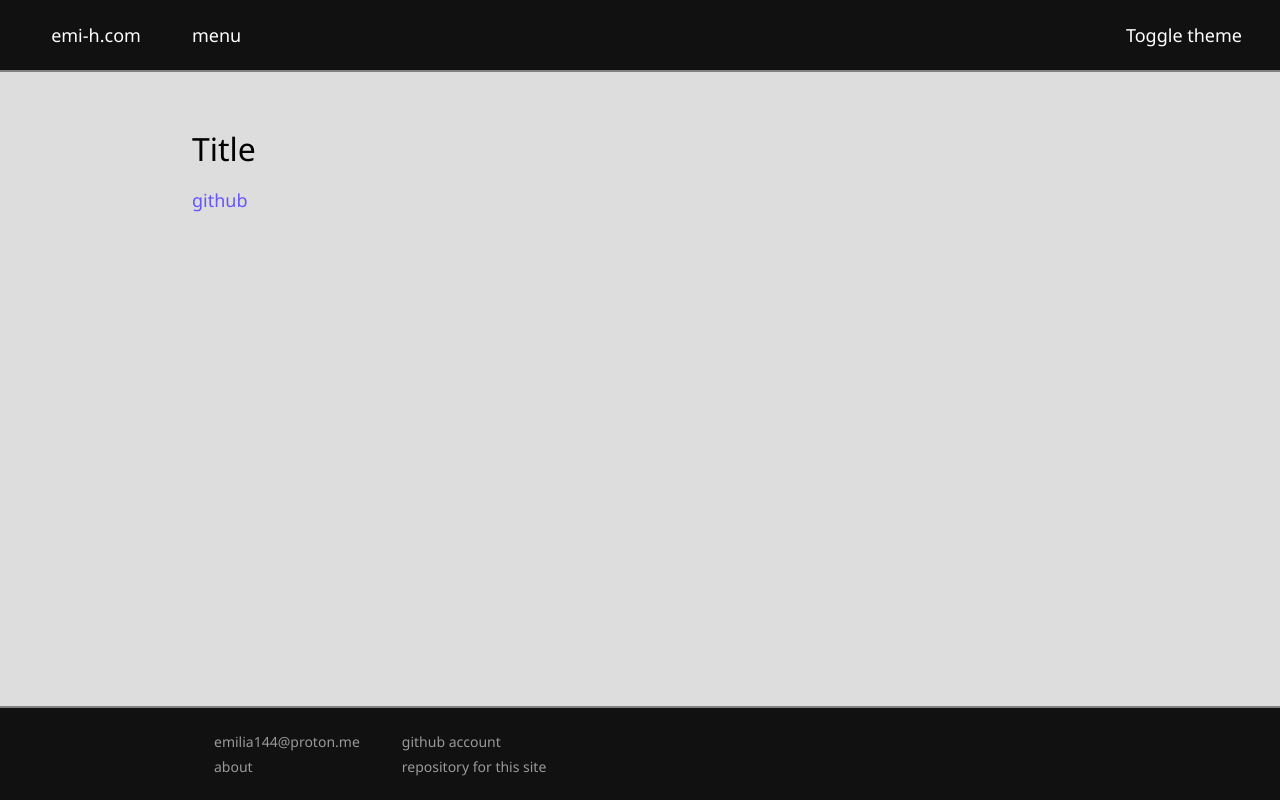
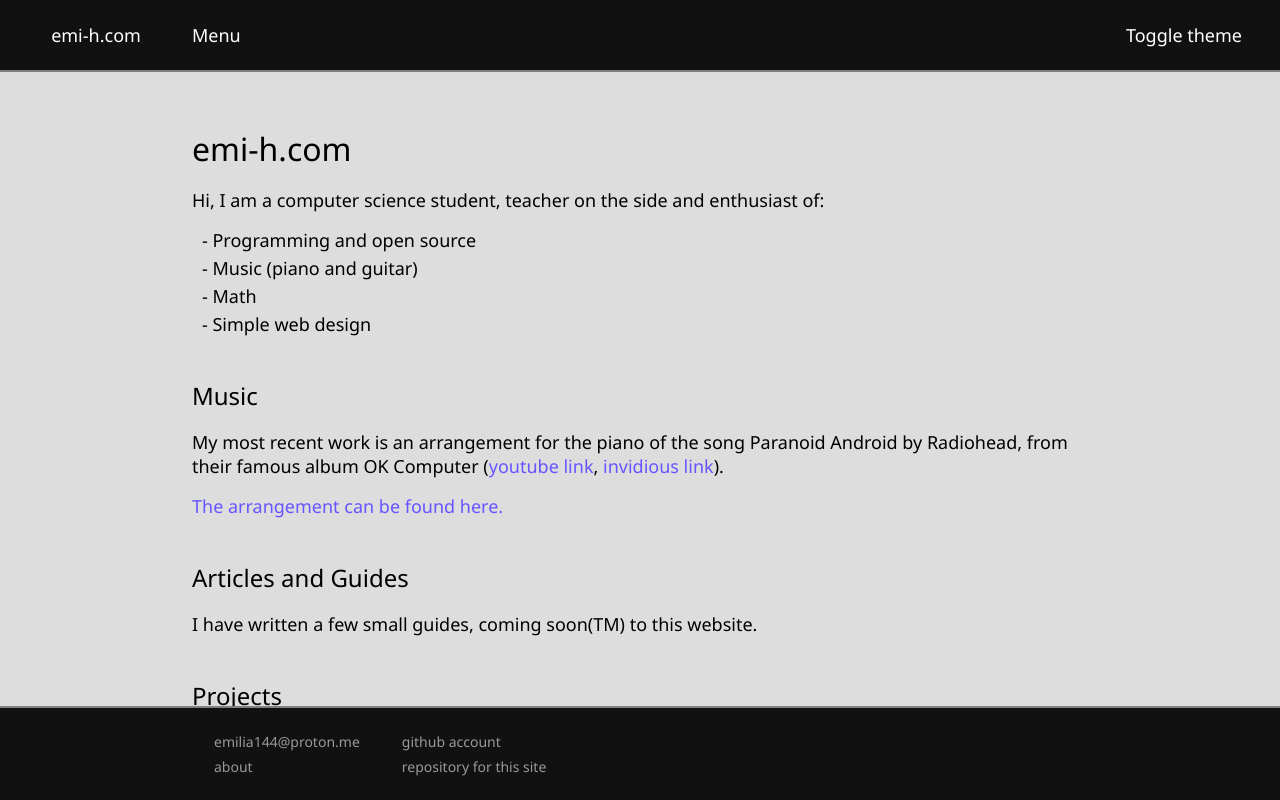
Before and after one commit to emilia-h/emilia-h.github.io, a plain HTML site: page index.html in a window 1280 px wide. Drawn offline with Linux system fonts and the light colour scheme.

Commit message:
Add introduction and Paranoid Android sheets

```diff
--- a/index.html
+++ b/index.html
@@ -18,15 +18,35 @@
             <a href="https://www.emi-h.com">emi-h.com</a>
         </div>
         <div id="header-center">
-            <a href="">menu</a>
+            <a href="">Menu</a>
         </div>
         <div id="header-right" style="cursor: pointer;">
             <a onclick="toggleMode();">Toggle theme</a>
         </div>
     </header>
     <main>
-        <h1 id="title"><a href="#title">Title</a></h1>
-        <p><a href="https://github.com">github</a></p>
+        <h1 id="title"><a href="#title">emi-h.com</a></h2>
+        <p>Hi, I am a computer science student, teacher on the side and enthusiast of:</p>
+        <ul>
+            <li>Programming and open source</li>
+            <li>Music (piano and guitar)</li>
+            <li>Math</li>
+            <li>Simple web design</li>
+        </ul>
+
+        <h2 id="music"><a href="#music">Music</a></h2>
+        <p>
+            My most recent work is an arrangement for the piano of the song Paranoid Android by Radiohead, from their
+            famous album OK Computer (<a href="https://youtube.com/watch?v=fHiGbolFFGw">youtube link</a>,
+            <a href="https://yewtu.be/watch?v=fHiGbolFFGw">invidious link</a>).
+        </p>
+        <p><a download href="music/radiohead/paranoid-android.pdf">The arrangement can be found here.</a></p>
+
+        <h2 id="articles-guides"><a href="#articles-guides">Articles and Guides</a></h2>
+        <p>I have written a few small guides, coming soon(TM) to this website.</p>
+
+        <h2 id="projects"><a href="#projects">Projects</a></h2>
+        <p>I'm going to post these soon. Currently working on a library for validating systems.</p>
     </main>
     <footer>
         <table id="footer-table"><tbody>
--- a/style.css
+++ b/style.css
@@ -102,6 +102,9 @@ body.dark-mode {
 body.dark-mode a {
     color: #98D;
 }
+body.dark-mode main a:hover {
+    color: #68A;
+}
 
 body.dark-mode header {
     background-color: black;
```
Also changed, not shown: 1 other file.
